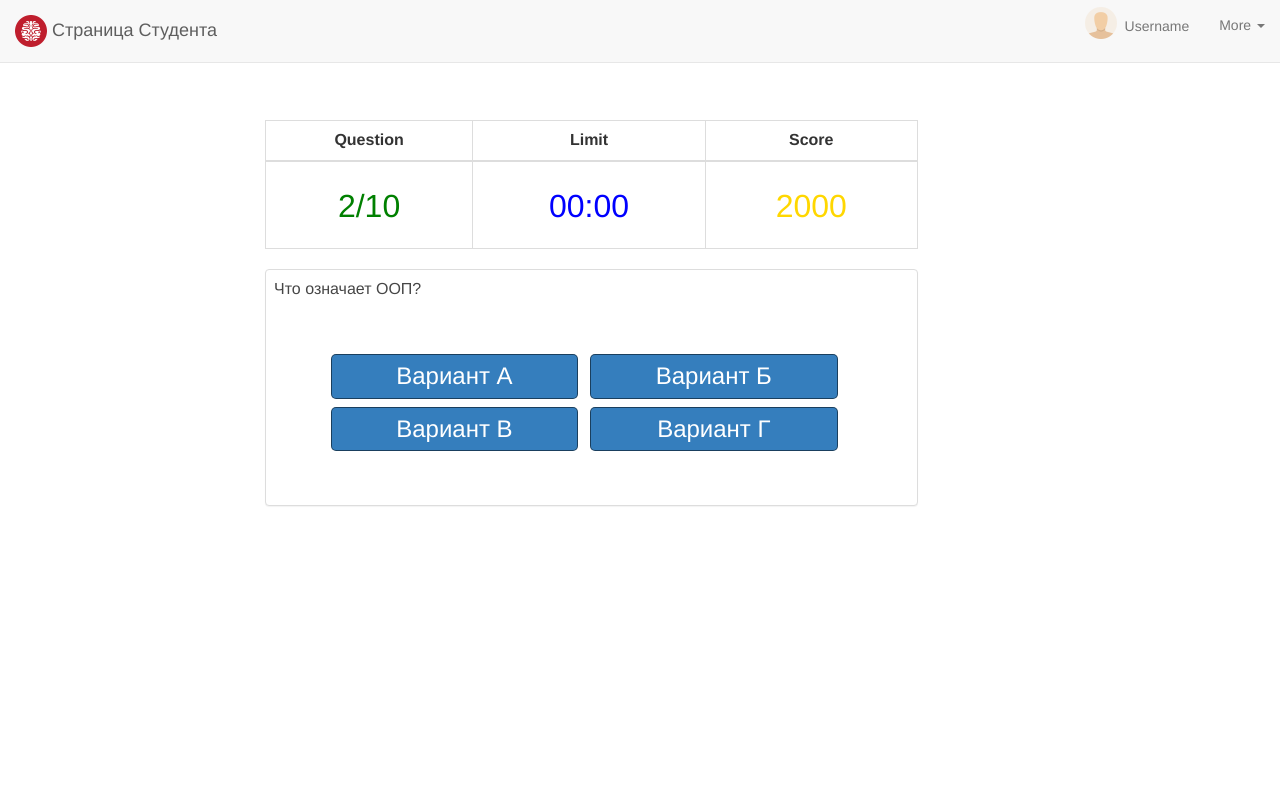
After one commit to Raiymbet/gamification-sdu-en3-04, a PHP site: page /question.html in a window 1280 px wide. The commit adds this page. Run offline with PHP 8.4, Linux system fonts and the light colour scheme.

Commit message:
Create static page question.html

```diff
--- a/branches/Bakytzhan/css/mystyle.css
+++ b/branches/Bakytzhan/css/mystyle.css
@@ -80,3 +80,29 @@ th {
     margin-top: 20px;
     font-size: 18px
 }
+
+.question {
+    font-size: 16px;
+    color: #464646;
+    alignment: center;
+    margin-left: 8px;
+    margin-top: 8px;
+
+}
+.answers_item {
+    border: 1px solid rgba(0, 0, 0, 0.5);
+    border-radius: 5px;
+    background-color: #357ebd;
+    color: #ffffff;
+    font-size: 24px;
+    padding:4px;
+    margin:4px;
+    margin-left:8px;
+    transition:.5s;
+}
+.answers_item:hover{
+    background-color: #ffff00;
+    transition:.5s;color:#000000;
+    cursor: pointer;
+    /*Сделать текст не выделямым*/
+}
--- /dev/null
+++ b/branches/Bakytzhan/question.html
@@ -0,0 +1,145 @@
+<!DOCTYPE html>
+<html>
+<head>
+    <meta charset="utf-8">
+    <meta name="viewport" content="width=device-width, initial-scale=1">
+    <meta name="description" content="">
+    <meta name="author" content="">
+    <title>Student page</title>
+    <link rel="shortcut icon" href="favicon.ico" type="image/x-icon">
+    <link href="../../project/css/bootstrap.css" rel="stylesheet" media="screen">
+    <link href="../../project/css/stylish-portfolio.css" rel="stylesheet" media="screen">
+    <link href="css/mystyle.css" rel="stylesheet" media="screen">
+    <!-- Add custom CSS here -->
+    <!--
+    Цель: Создать окно для студента
+    -->
+</head>
+<style>
+    body {
+        padding-top: 70px;
+    }
+</style>
+<body>
+<nav class="navbar navbar-default navbar-fixed-top">
+    <div class="container-fluid">
+        <!-- Brand and toggle get grouped for better mobile display -->
+        <div class="navbar-header">
+            <div class="navbar-header">
+                <a class="navbar-brand" href="#">
+                    <img alt="Brand" src="img/icon.png" style="width: 32px;height: 32px"> Страница Студента
+                </a>
+            </div>
+        </div>
+
+        <!-- Collect the nav links, forms, and other content for toggling -->
+        <div class="collapse navbar-collapse" id="bs-example-navbar-collapse-1">
+            <ul class="nav navbar-nav navbar-right">
+                <li><a href="#"><img src="img/person.png"
+                                     style="width: 32px;height: 32px;margin-right: 8px;margin-top: -8px">Username</a>
+                </li>
+                <li class="dropdown">
+                    <a href="#" class="dropdown-toggle" data-toggle="dropdown" role="button" aria-expanded="false">More
+                        <span class="caret"></span></a>
+                    <ul class="dropdown-menu" role="menu">
+                        <li><a href="#">Settings</a></li>
+                        <li><a href="#">Help</a></li>
+                        <li><a href="#">Contacts</a></li>
+                        <li class="divider"></li>
+                        <li><a href="#">Log Out</a></li>
+                    </ul>
+                </li>
+            </ul>
+        </div>
+        <!-- /.navbar-collapse -->
+    </div>
+    <!-- /.container-fluid -->
+
+</nav>
+<div class="container">
+    <div class="row">
+
+        <div style="margin-top:50px"></div>
+        <div class="col-7 col-offset-2">
+            <table class="table table-bordered text-center">
+                <thead>
+                <tr>
+                    <th class="text-center">Question</th>
+                    <th class="text-center">Limit</th>
+                    <th class="text-center">Score</th>
+                </tr>
+
+                </thead>
+                <tbody>
+                <tr>
+                    <td>
+                        <p class="gold_text" style="color:green"> 2/10</p>
+                    </td>
+                    <td>
+                        <p class="gold_text" style="color:blue" id="time">03:10</p></td>
+                    <td>
+                        <p class="gold_text">2000</p>
+                    </td>
+                </tr>
+                </tbody>
+            </table>
+        </div>
+    </div>
+    <div class="row">
+        <div class="col-7 col-offset-2">
+            <div class="panel panel-default">
+                <div class="question">
+                    Что означает ООП?
+                </div>
+
+                <div style="margin-top:50px"></div>
+                <div class="row">
+                    <div class="col-11 col-offset-1 text-center">
+                        <div class="col-5 answers_item">
+                            Вариант А
+                        </div>
+                        <div class="col-5 answers_item">
+                            Вариант Б
+                        </div>
+                    </div>
+                </div>
+                <div class="row">
+                    <div class="col-11 col-offset-1 text-center">
+                        <div class="col-5 answers_item">
+                            Вариант В
+                        </div>
+                        <div class="col-5 answers_item">
+                            Вариант Г
+                        </div>
+                    </div>
+                </div>
+                <div style="margin-top:50px"></div>
+            </div>
+        </div>
+    </div>
+</div>
+<script src="js/jquery-1.10.2.js"></script>
+<script src="js/bootstrap.min.js"></script>
+<script>
+    time = $("#time");
+    time_limit = 900;
+    var Timer = setInterval(function () {
+        if (time_limit < 1) {
+            //Stopping game;
+            //window.open("over.html", "_self");
+            time.text("00:00");
+            clearInterval(Timer);
+        } else if (time_limit % 2 == 0) {
+            var minuts = Math.round(--time_limit / 60);
+            var seconds = time_limit % 60;
+            time.text((minuts < 10 ? "0" + minuts : minuts) + ":" + (seconds < 10 ? "0" + seconds : seconds));
+        } else if (time_limit % 2 == 1) {
+            var minuts = Math.round(--time_limit / 60);
+            var seconds = time_limit % 60;
+            time.text((minuts < 10 ? "0" + minuts : minuts) + " " + (seconds < 10 ? "0" + seconds : seconds));
+        }
+    }, 1);
+    total_question=10;
+</script>
+</body>
+</html>
```
Also changed, not shown: branches/Bakytzhan/blank_page.html (added, +59 -0 lines).
